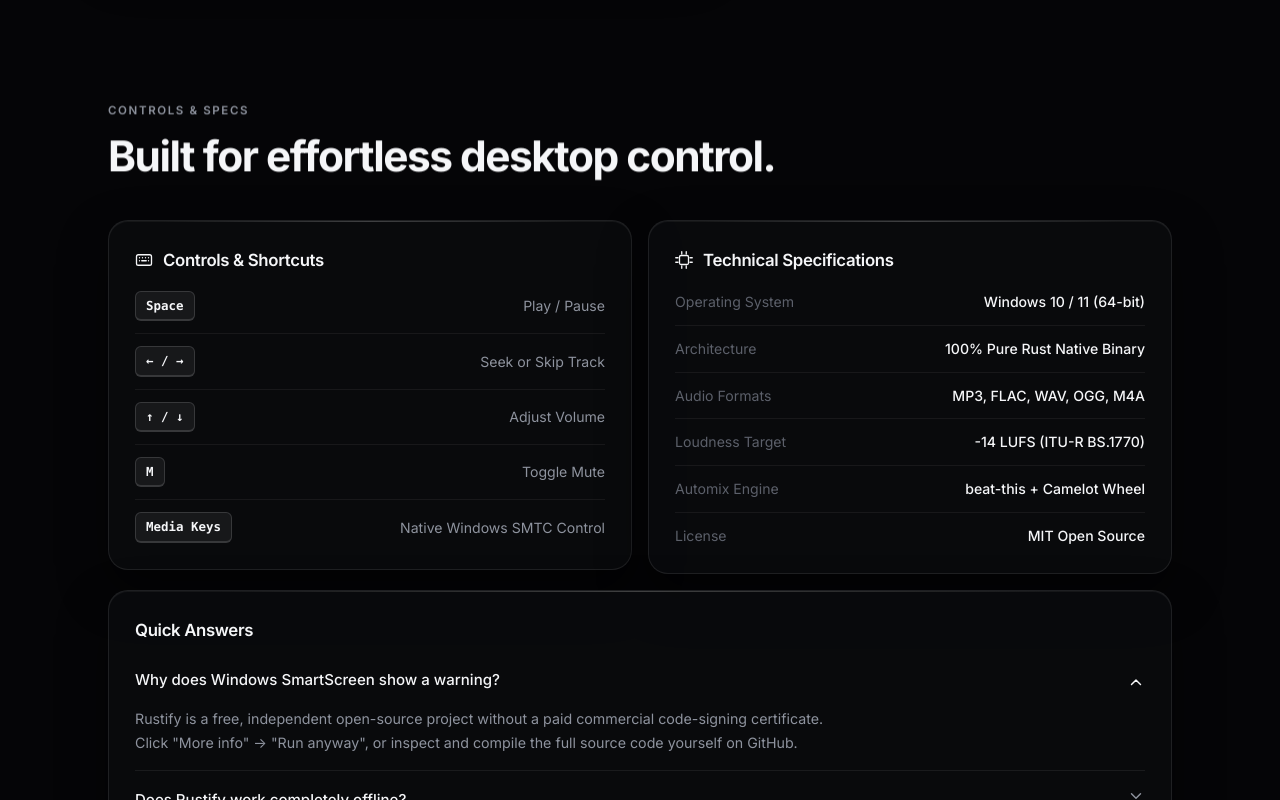
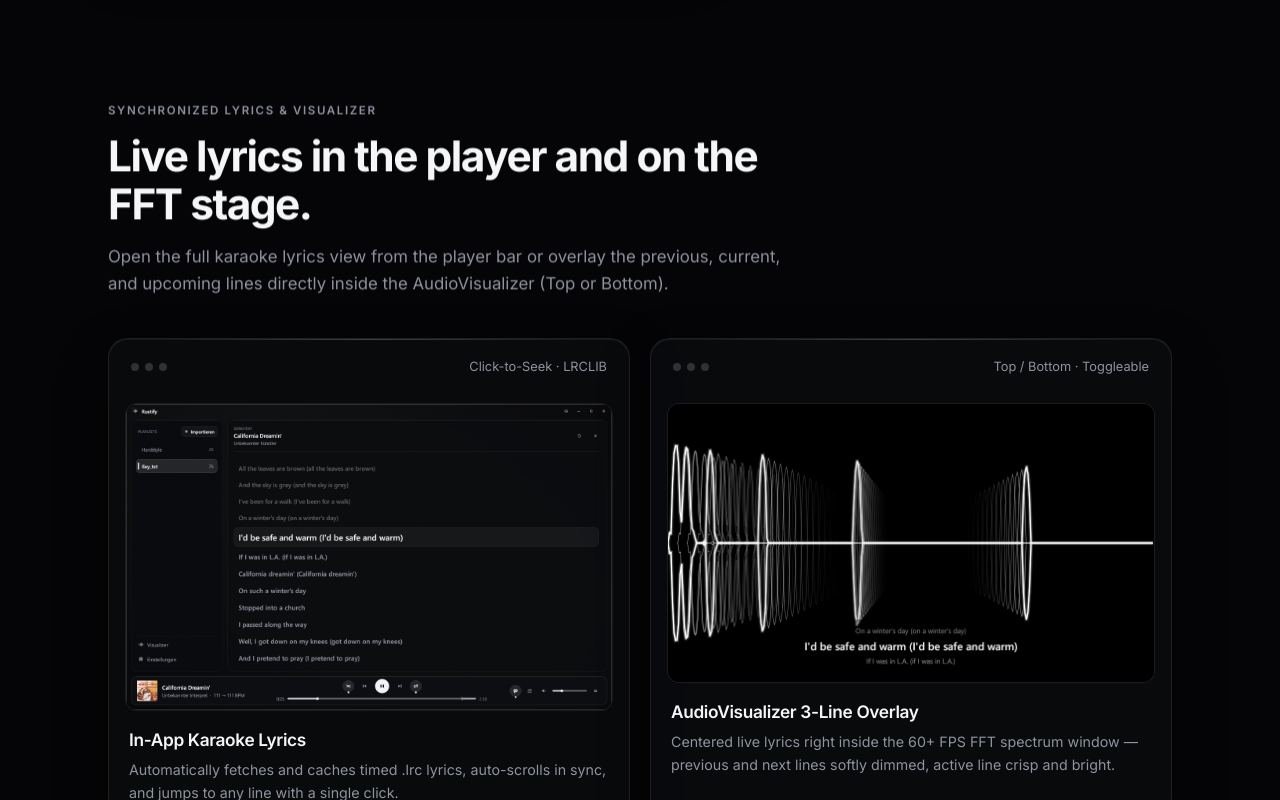
Before and after one commit to Ilay-dev/Rustify-Download, a React (Vite) app: page / in a window 1280 px wide. Shown: the part 3700-4500 px from the top of the page. Built offline with nearby package versions, Linux system fonts and the light colour scheme; no server answers.

Commit message:
Add synchronized Lyrics & AudioVisualizer showcase screenshots

```diff
--- a/src/App.jsx
+++ b/src/App.jsx
@@ -587,6 +587,69 @@ export default function App() {
           </div>
         </section>
 
+        {/* Synchronized Lyrics & Visualizer Showcase */}
+        <section className="section" id="lyrics">
+          <div className="container">
+            <Reveal>
+              <div className="section-header">
+                <span className="eyebrow">{t.lyricsShowcase.eyebrow}</span>
+                <h2 className="section-title">{t.lyricsShowcase.title}</h2>
+                <p className="section-subtitle">{t.lyricsShowcase.subtitle}</p>
+              </div>
+            </Reveal>
+
+            <div className="lyrics-showcase-grid">
+              <Reveal delay={50}>
+                <article className="glass-card glass-card--interactive lyrics-media-card">
+                  <div className="showcase-media-header">
+                    <div className="chrome-dots" aria-hidden="true">
+                      <span className="chrome-dot" />
+                      <span className="chrome-dot" />
+                      <span className="chrome-dot" />
+                    </div>
+                    <span>{t.lyricsShowcase.appCardTag}</span>
+                  </div>
+                  <div className="showcase-img-wrap">
+                    <img
+                      src={`${BASE}preview_lyrics.png`}
+                      alt={t.lyricsShowcase.appAlt}
+                      loading="lazy"
+                    />
+                  </div>
+                  <div className="lyrics-media-copy">
+                    <h3>{t.lyricsShowcase.appCardTitle}</h3>
+                    <p>{t.lyricsShowcase.appCardDesc}</p>
+                  </div>
+                </article>
+              </Reveal>
+
+              <Reveal delay={110}>
+                <article className="glass-card glass-card--interactive lyrics-media-card">
+                  <div className="showcase-media-header">
+                    <div className="chrome-dots" aria-hidden="true">
+                      <span className="chrome-dot" />
+                      <span className="chrome-dot" />
+                      <span className="chrome-dot" />
+                    </div>
+                    <span>{t.lyricsShowcase.vizCardTag}</span>
+                  </div>
+                  <div className="showcase-img-wrap">
+                    <img
+                      src={`${BASE}preview_visualizer_lyrics.png`}
+                      alt={t.lyricsShowcase.vizAlt}
+                      loading="lazy"
+                    />
+                  </div>
+                  <div className="lyrics-media-copy">
+                    <h3>{t.lyricsShowcase.vizCardTitle}</h3>
+                    <p>{t.lyricsShowcase.vizCardDesc}</p>
+                  </div>
+                </article>
+              </Reveal>
+            </div>
+          </div>
+        </section>
+
         {/* Controls, Tech Specs & FAQ */}
         <section className="section" id="specs">
           <div className="container">
--- a/src/styles.css
+++ b/src/styles.css
@@ -1089,6 +1089,40 @@ button {
   color: var(--text-primary);
 }
 
+/* Lyrics & Visualizer Showcase */
+.lyrics-showcase-grid {
+  display: grid;
+  grid-template-columns: 1fr;
+  gap: 20px;
+}
+
+.lyrics-media-card {
+  padding: 16px;
+  display: flex;
+  flex-direction: column;
+  gap: 14px;
+  height: 100%;
+}
+
+.lyrics-media-copy {
+  padding: 2px 4px 4px;
+}
+
+.lyrics-media-copy h3 {
+  margin: 0 0 6px;
+  font-size: 1.08rem;
+  font-weight: 600;
+  letter-spacing: -0.02em;
+  color: var(--text-primary);
+}
+
+.lyrics-media-copy p {
+  margin: 0;
+  font-size: 0.89rem;
+  line-height: 1.58;
+  color: var(--text-secondary);
+}
+
 /* Tablet Breakpoint */
 @media (min-width: 720px) {
   .container {
@@ -1103,7 +1137,8 @@ button {
     grid-template-columns: repeat(2, minmax(0, 1fr));
   }
 
-  .specs-grid {
+  .specs-grid,
+  .lyrics-showcase-grid {
     grid-template-columns: repeat(2, minmax(0, 1fr));
   }
 
--- a/src/translations.js
+++ b/src/translations.js
@@ -136,6 +136,22 @@ export const translations = {
             'Enable AI DJ Automix, dial in the 5-band EQ, follow synced lyrics, or open the standalone FFT AudioVisualizer.',
         },
       ],
+    },
+    lyricsShowcase: {
+      eyebrow: 'SYNCHRONIZED LYRICS & VISUALIZER',
+      title: 'Live lyrics in the player and on the FFT stage.',
+      subtitle:
+        'Open the full karaoke lyrics view from the player bar or overlay the previous, current, and upcoming lines directly inside the AudioVisualizer (Top or Bottom).',
+      appCardTitle: 'In-App Karaoke Lyrics',
+      appCardTag: 'Click-to-Seek · LRCLIB',
+      appCardDesc:
+        'Automatically fetches and caches timed .lrc lyrics, auto-scrolls in sync, and jumps to any line with a single click.',
+      appAlt: 'Rustify In-App Synchronized Lyrics View',
+      vizCardTitle: 'AudioVisualizer 3-Line Overlay',
+      vizCardTag: 'Top / Bottom · Toggleable',
+      vizCardDesc:
+        'Centered live lyrics right inside the 60+ FPS FFT spectrum window — previous and next lines softly dimmed, active line crisp and bright.',
+      vizAlt: 'Rustify AudioVisualizer with 3-Line Synchronized Lyrics',
     },
     specs: {
       eyebrow: 'CONTROLS & SPECS',
@@ -333,6 +349,22 @@ export const translations = {
         },
       ],
     },
+    lyricsShowcase: {
+      eyebrow: 'SYNCHRONISIERTE LYRICS & VISUALIZER',
+      title: 'Live-Songtexte im Player und direkt im AudioVisualizer.',
+      subtitle:
+        'Öffne die volle Karaoke-Ansicht über die Player-Bar oder blende vorherige, aktuelle und nächste Zeile zentriert im AudioVisualizer ein (Oben oder Unten).',
+      appCardTitle: 'Karaoke-Lyrics in der App',
+      appCardTag: 'Click-to-Seek · LRCLIB',
+      appCardDesc:
+        'Lädt und cached automatisch getimte .lrc-Songtexte, scrollt synchron mit und springt per Klick auf jede Zeile exakt zur Stelle.',
+      appAlt: 'Rustify Synchronisierte Lyrics Ansicht in der App',
+      vizCardTitle: 'AudioVisualizer 3-Zeilen-Overlay',
+      vizCardTag: 'Oben / Unten · Umschaltbar',
+      vizCardDesc:
+        'Zentrierte Live-Lyrics direkt im 60+ FPS FFT-Fenster — vorherige und nächste Zeile dezent grau, aktuelle Zeile groß und gestochen scharf.',
+      vizAlt: 'Rustify AudioVisualizer mit 3-Zeilen-Lyrics-Overlay',
+    },
     specs: {
       eyebrow: 'STEUERUNG & DATEN',
       title: 'Gemacht für deinen täglichen Desktop-Flow.',
```
Also changed, not shown: public/preview_lyrics.png (added), public/preview_visualizer_lyrics.png (added).
